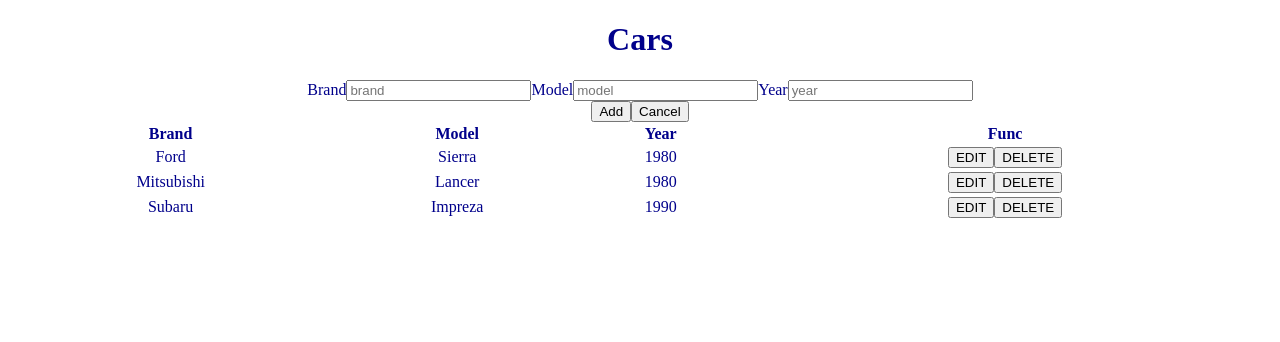
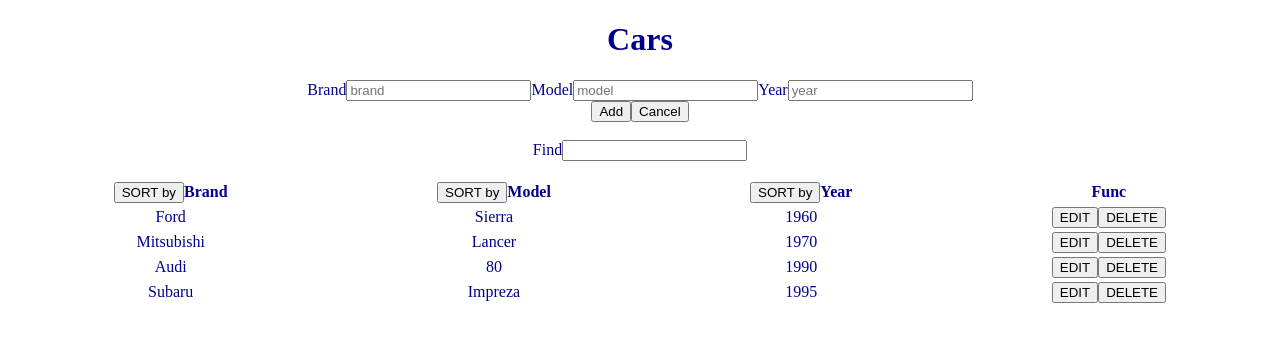
Before and after one commit to Zyar3k/react-list, a React (Create React App) app: page / in a window 1280 px wide. Shown: the top 342 px of the page. Built offline with nearby package versions, Linux system fonts and the light colour scheme.

Commit message:
Add Sortby

```diff
--- a/src/App.css
+++ b/src/App.css
@@ -3,3 +3,8 @@
   margin: 0 auto;
   color: darkblue;
 }
+
+span {
+  color: red;
+  cursor: pointer;
+}
--- a/src/App.js
+++ b/src/App.js
@@ -1,10 +1,11 @@
-import { useState } from "react";
+import { useEffect, useState } from "react";
 import "./App.css";
 
 const data = [
-  { id: "1", brand: "Ford", model: "Sierra", year: 1980 },
-  { id: "2", brand: "Mitsubishi", model: "Lancer", year: 1980 },
-  { id: "3", brand: "Subaru", model: "Impreza", year: 1990 },
+  { id: "1", brand: "Ford", model: "Sierra", year: 1960 },
+  { id: "2", brand: "Mitsubishi", model: "Lancer", year: 1970 },
+  { id: "3", brand: "Audi", model: "80", year: 1990 },
+  { id: "4", brand: "Subaru", model: "Impreza", year: 1995 },
 ];
 
 function App() {
@@ -14,10 +15,13 @@
   const [year, setYear] = useState("");
   const [id, setId] = useState("");
   const [isEdit, setIsEdit] = useState(false);
+  const [desc, setDesc] = useState(false);
 
+  console.log(cars.length);
   const handleDeleteCar = (e) => {
     const id = e.target.parentNode.parentNode.id;
-    setCars((prev) => prev.filter((car) => car.id !== id));
+    const dataTest = cars.filter((car) => car.id !== id);
+    setCars(dataTest);
   };
 
   const handleEdit = (e) => {
@@ -49,7 +53,7 @@
 
   const handleSubmit = (e) => {
     e.preventDefault();
-    const basicId = Math.floor(Math.random() * 9999);
+    const basicId = toString(Math.floor(Math.random() * 9999));
     const carObject = {
       id: basicId,
       brand: brand,
@@ -57,6 +61,55 @@
       year: year,
     };
     setCars((prev) => [...prev, carObject]);
+  };
+
+  // IMPROVE:
+  const sortByBrand = () => {
+    let array;
+    if (desc) {
+      setDesc(!desc);
+      console.log(data.length);
+      array = [].concat(cars).sort((a, b) => (a.brand > b.brand ? 1 : -1));
+    } else {
+      setDesc(!desc);
+      array = []
+        .concat(cars)
+        .sort((a, b) => (a.brand > b.brand ? 1 : -1))
+        .reverse();
+    }
+    return setCars(array);
+  };
+  // IMPROVE:
+  const sortByModel = () => {
+    let array;
+
+    if (desc) {
+      setDesc(!desc);
+      array = [].concat(cars).sort((a, b) => (a.model > b.model ? 1 : -1));
+    } else {
+      setDesc(!desc);
+      array = []
+        .concat(cars)
+        .sort((a, b) => (a.model > b.model ? 1 : -1))
+        .reverse();
+    }
+    return setCars(array);
+  };
+  // IMPROVE:
+  const sortByYear = () => {
+    let array;
+
+    if (desc) {
+      setDesc(!desc);
+      array = [].concat(cars).sort((a, b) => (a.year > b.year ? 1 : -1));
+    } else {
+      setDesc(!desc);
+      array = []
+        .concat(cars)
+        .sort((a, b) => (a.year > b.year ? 1 : -1))
+        .reverse();
+    }
+    return setCars(array);
   };
 
   return (
@@ -101,12 +154,28 @@
         )}
         <button type="button">Cancel</button>
       </form>
+      <div>
+        <br />
+        <label>Find</label>
+        <input type="text" />
+        <br />
+        <br />
+      </div>
       <table width="100%">
         <thead>
           <tr>
-            <th>Brand</th>
-            <th>Model</th>
-            <th>Year</th>
+            <th>
+              <button onClick={sortByBrand}>SORT by </button>
+              Brand
+            </th>
+            <th>
+              <button onClick={sortByModel}>SORT by </button>
+              Model
+            </th>
+            <th>
+              <button onClick={sortByYear}>SORT by </button>
+              Year
+            </th>
             <th>Func</th>
           </tr>
         </thead>
@@ -118,7 +187,7 @@
               <td>{car.year}</td>
               <td>
                 <button onClick={handleEdit}>EDIT</button>
-                <button onClick={(e) => handleDeleteCar(e)}>DELETE</button>
+                <button onClick={handleDeleteCar}>DELETE</button>
               </td>
             </tr>
           ))}
```
